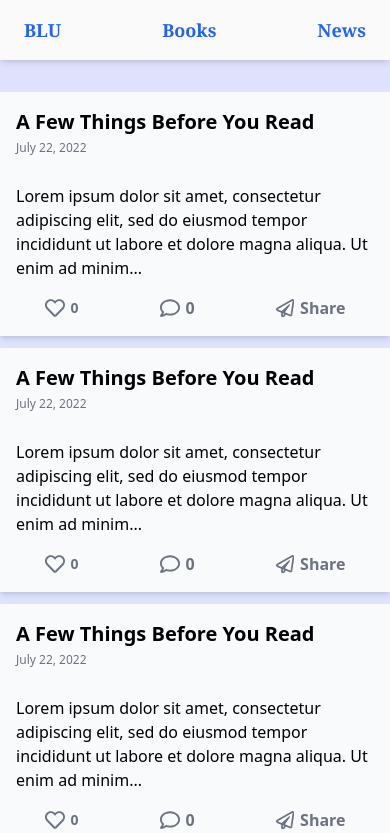
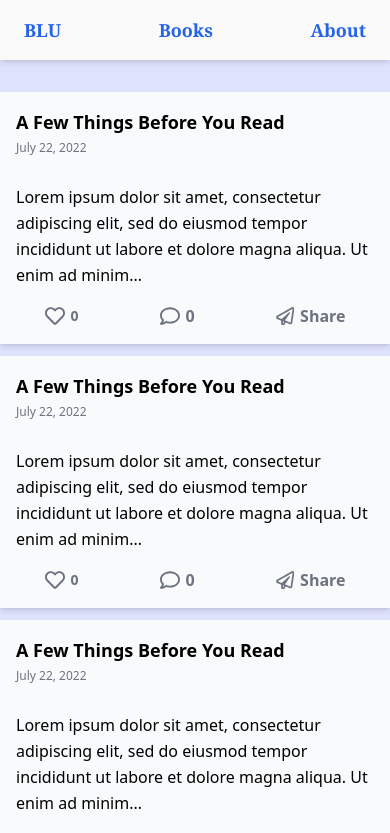
Before and after one commit to JoushuaDelaCruz/BluWebsite, a React (Create React App) app in the folder client/: page / in a window 390 px wide. Shown: the top 833 px of the page. Built offline with nearby package versions, Linux system fonts and the light colour scheme.

Commit message:
Fixed the formatting of header code

```diff
--- a/client/src/components/Header.js
+++ b/client/src/components/Header.js
@@ -1,16 +1,25 @@
-import React from 'react'
-import { Link } from 'react-router-dom'
+import React from "react";
+import { Link } from "react-router-dom";
 /* This contains all elements in the header */
 const Header = () => {
-    return (
-        <header className='header'>
-            <nav className='nav-bar'>
-                <Link to='/' className='uppercase cursor-pointer stroke-current'> Blu </Link>
-                <Link to='/books' className='cursor-pointer'> Books </Link>
-                <Link to='/news' className='cursor-pointer'> News </Link>
-            </nav>
-        </header>
-    )
-}
+  return (
+    <header className="header">
+      <nav className="nav-bar">
+        <Link to="/" className="uppercase cursor-pointer stroke-current">
+          {" "}
+          Blu{" "}
+        </Link>
+        <Link to="/books" className="cursor-pointer">
+          {" "}
+          Books{" "}
+        </Link>
+        <Link to="/about" className="cursor-pointer">
+          {" "}
+          About{" "}
+        </Link>
+      </nav>
+    </header>
+  );
+};
 
-export default Header
+export default Header;
--- a/client/src/index.css
+++ b/client/src/index.css
@@ -24,13 +24,13 @@
     @apply flex flex-col bg-slate-50 p-4 rounded-none md:rounded-lg gap-1 font-sans shadow-md
   }
   .newsCard-header {
-    @apply font-bold text-xl
+    @apply font-bold text-lg subpixel-antialiased
   }
   .newsCard-date {
     @apply text-xs text-gray-500
   }
   .newsCard-content {
-    @apply pt-6 pb-3
+    @apply pt-6 pb-3 text-base md:text-base subpixel-antialiased leading-relaxed text-left align-middle
   }
   .newsCard-buttons-container {
     @apply flex flex-row gap-6 font-semibold justify-around text-gray-500 md:justify-start
```
